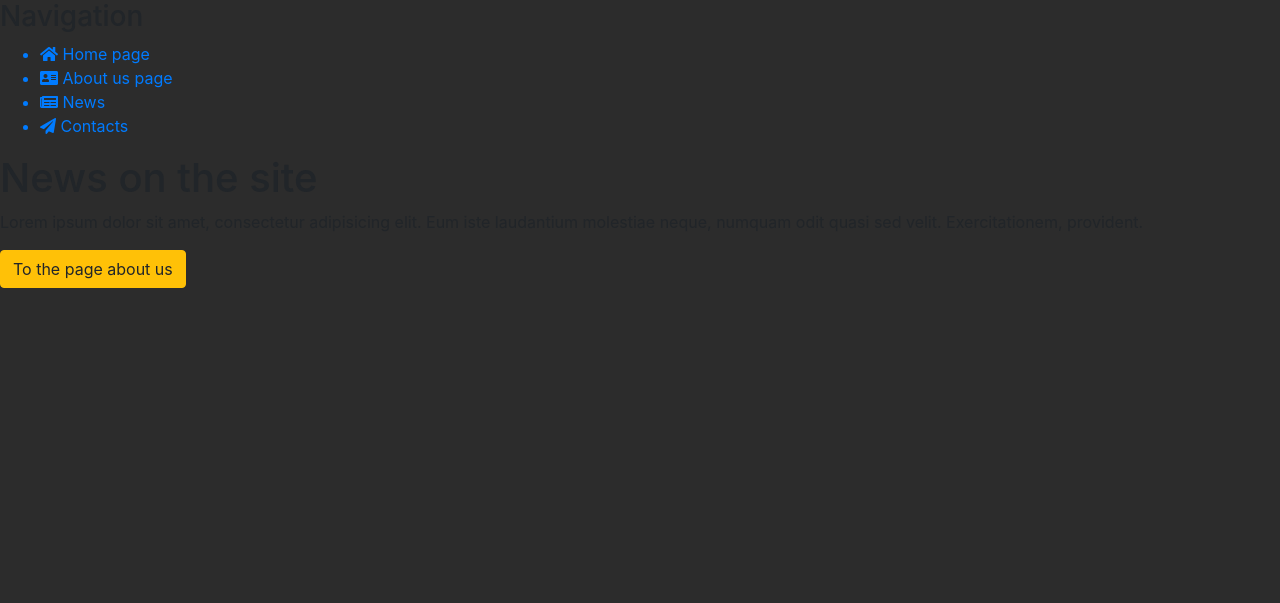
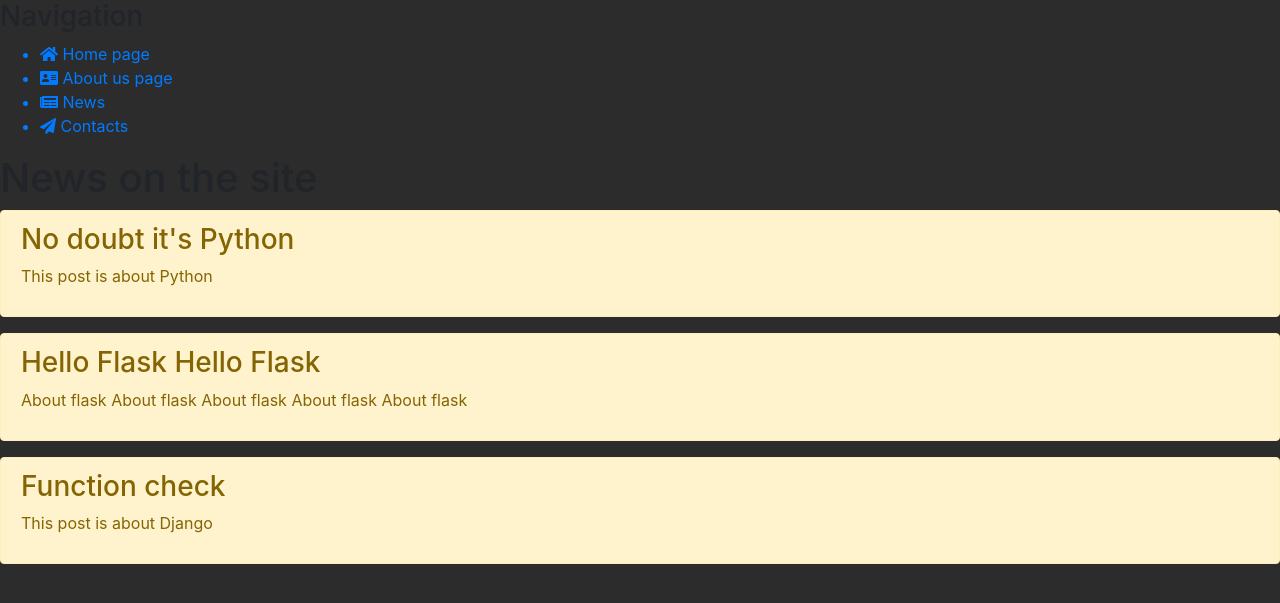
Before and after one commit to D015/django_itP, a Django app: page /news/ in a window 1280 px wide. Shown: the part 151-754 px from the top of the page. Run offline with Django 3.2, Linux system fonts and the light colour scheme; data comes from the database, SQL or seed files in the repository; some libraries are stand-ins or nearby versions.

Commit message:
lesson 8

```diff
--- a/news/templates/news/news_home.html
+++ b/news/templates/news/news_home.html
@@ -5,7 +5,17 @@
 {% block content %}
     <div class="features">
         <h1>News on the site</h1>
-    <p>Lorem ipsum dolor sit amet, consectetur adipisicing elit. Eum iste laudantium molestiae neque, numquam odit quasi sed velit. Exercitationem, provident.</p>
-        <button class="btn btn-warning">To the page about us</button>
+
+    {% if news %}
+        {% for el_news in news %}
+            <div class="alert alert-warning">
+                <h3>{{ el_news.title }}</h3>
+                <p>{{ el_news.preview }}</p>
+            </div>
+        {% endfor %}
+    {% else %}
+        <p>No news</p>
+    {% endif %}
+
     </div>
 {% endblock %}
--- a/news/views.py
+++ b/news/views.py
@@ -1,5 +1,8 @@
 from django.shortcuts import render
+from .models import Article
 
 
 def news_home(request):
-    return render(request, 'news/news_home.html')
+    news = Article.objects.all().order_by('-date')
+    # news = Article.objects.all().order_by('-date')[:0]
+    return render(request, 'news/news_home.html', {'news': news})
```
Also changed, not shown: db.sqlite3, news/migrations/0002_auto_20201220_0940.py (added).
